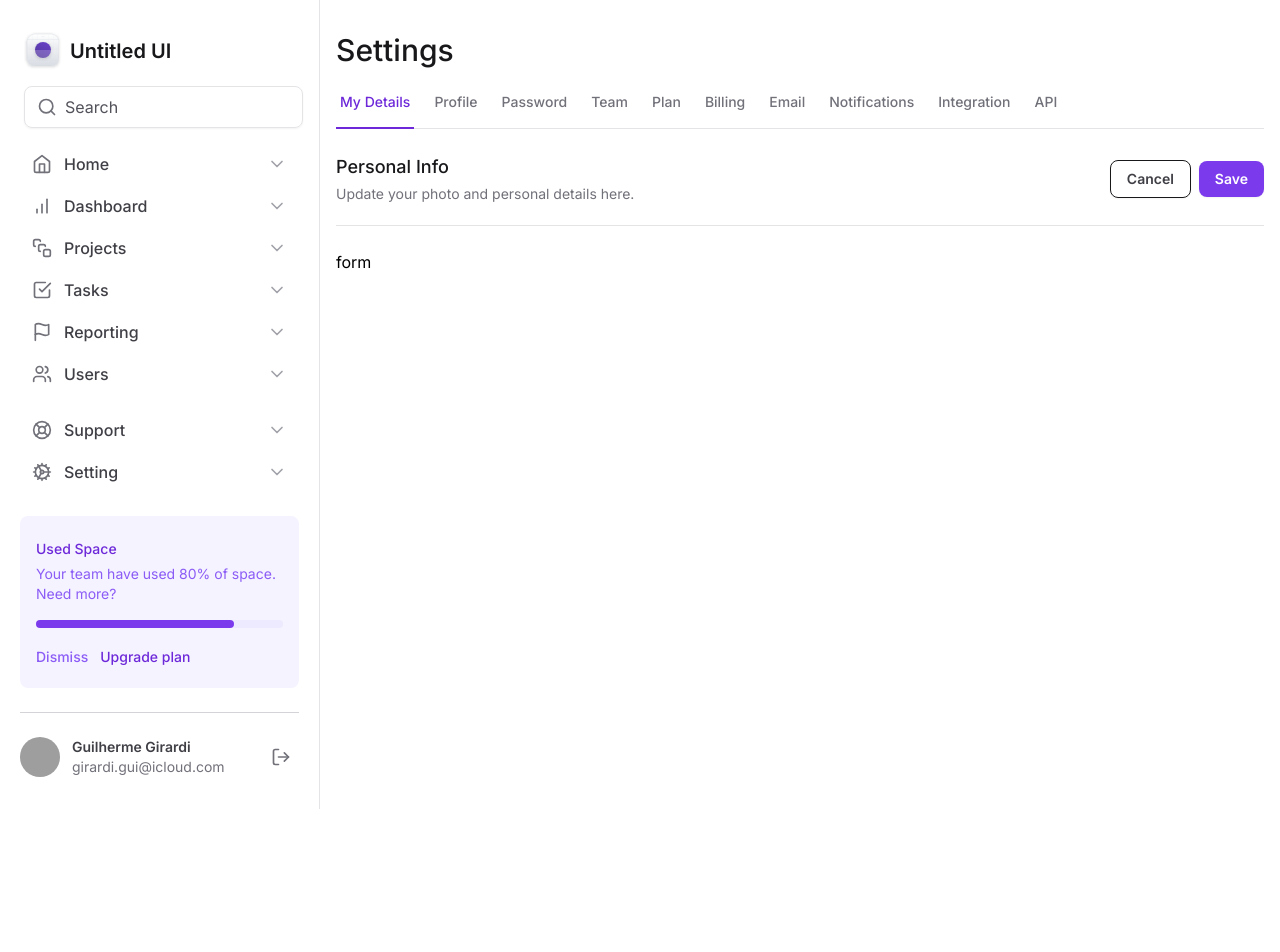
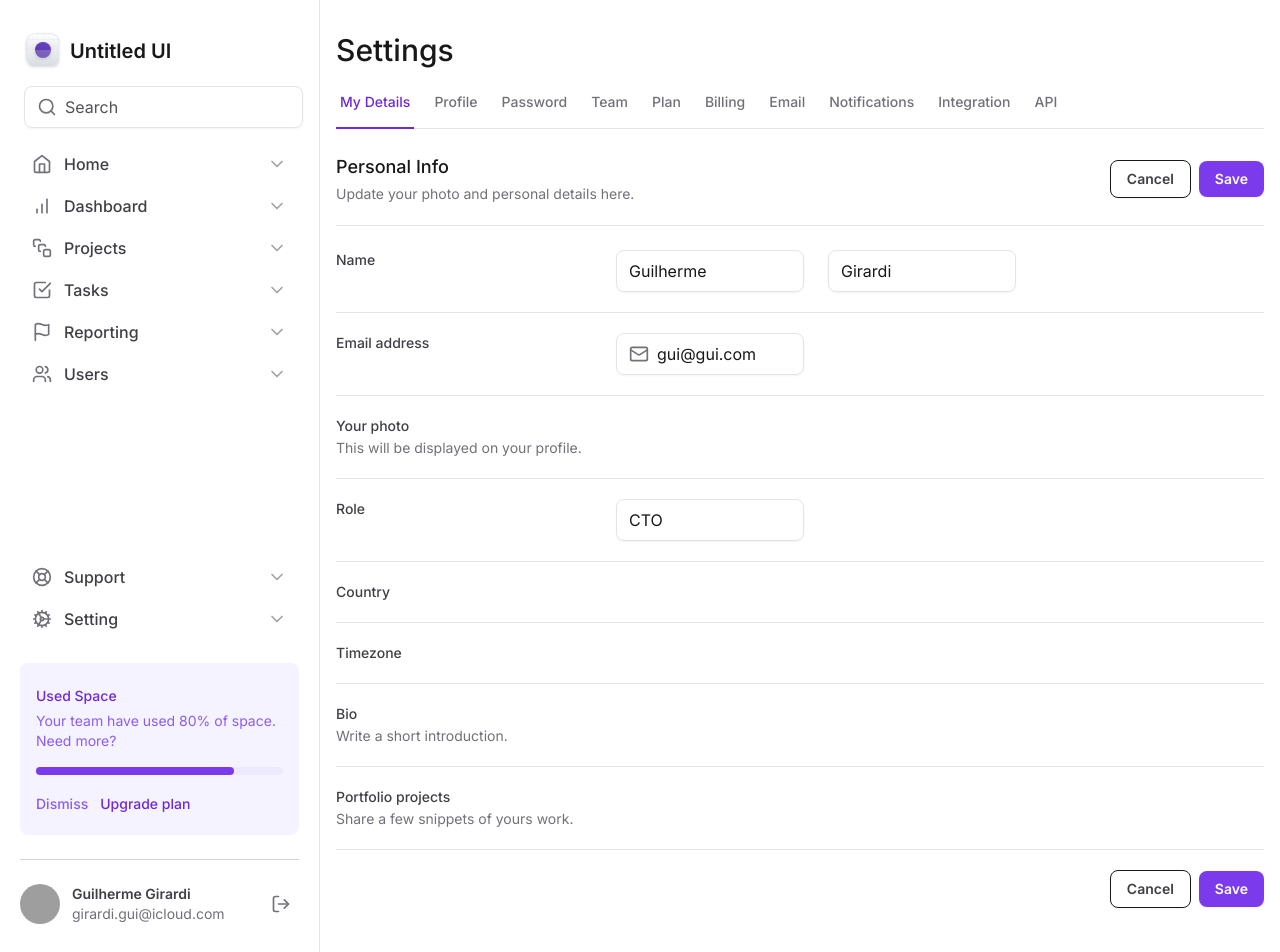
Before and after one commit to euguilhermegirardi/dashboard-tailwindcss, a Next.js app: page / in a window 1280 px wide. Shown: the top 952 px of the page. Before the commit the page ends 809 px from the top, so only its background shows below. Built offline with nearby package versions, Linux system fonts and the light colour scheme; grey boxes are pictures that could not be loaded.

Commit message:
create sections for main section

```diff
--- a/src/app/page.tsx
+++ b/src/app/page.tsx
@@ -1,4 +1,6 @@
+import { Mail } from 'lucide-react'
 import { SettingsTabs } from './components/SettingsTabs'
+import * as Input from './components/Sidebar/Input'
 
 export default function Home() {
   return (
@@ -32,8 +34,129 @@
           </div>
         </div>
 
-        <form id="settings" action="" className="mt-6 flex w-full flex-col">
-          form
+        <form
+          id="settings"
+          action=""
+          className="mt-6 flex w-full flex-col gap-5 divide-y divide-zinc-200"
+        >
+          <div className="grid-cols-form grid gap-3">
+            <label
+              htmlFor="firstName"
+              className="text-sm font-medium text-zinc-700"
+            >
+              Name
+            </label>
+            <div className="grid grid-cols-2 gap-6">
+              <Input.Root>
+                <Input.Control id="firstName" defaultValue="Guilherme" />
+              </Input.Root>
+
+              <Input.Root>
+                <Input.Control defaultValue="Girardi" />
+              </Input.Root>
+            </div>
+          </div>
+
+          <div className="grid-cols-form grid gap-3 pt-5">
+            <label
+              htmlFor="firstName"
+              className="text-sm font-medium text-zinc-700"
+            >
+              Email address
+            </label>
+            <div className="grid grid-cols-2 gap-6">
+              <Input.Root>
+                <Input.Prefix>
+                  <Mail className="h-5 w-5 text-zinc-500" />
+                </Input.Prefix>
+
+                <Input.Control
+                  id="email"
+                  type="email"
+                  defaultValue="gui@gui.com"
+                />
+              </Input.Root>
+            </div>
+          </div>
+
+          <div className="grid-cols-form grid gap-3 pt-5">
+            <label
+              htmlFor="photo"
+              className="text-sm font-medium text-zinc-700 "
+            >
+              Your photo
+              <span className="text-md mt-0.5 block font-normal text-zinc-500">
+                This will be displayed on your profile.
+              </span>
+            </label>
+          </div>
+
+          <div className="grid-cols-form grid gap-3 pt-5">
+            <label htmlFor="role" className="text-sm font-medium text-zinc-700">
+              Role
+            </label>
+            <div className="grid grid-cols-2 gap-6">
+              <Input.Root>
+                <Input.Control id="role" type="text" defaultValue="CTO" />
+              </Input.Root>
+            </div>
+          </div>
+
+          <div className="grid-cols-form grid gap-3 pt-5">
+            <label
+              htmlFor="country"
+              className="text-sm font-medium text-zinc-700"
+            >
+              Country
+            </label>
+            <div className="grid grid-cols-2 gap-6"></div>
+          </div>
+
+          <div className="grid-cols-form grid gap-3 pt-5">
+            <label
+              htmlFor="timezone"
+              className="text-sm font-medium text-zinc-700"
+            >
+              Timezone
+            </label>
+            <div className="grid grid-cols-2 gap-6"></div>
+          </div>
+
+          <div className="grid-cols-form grid gap-3 pt-5">
+            <label htmlFor="bio" className="text-sm font-medium text-zinc-700 ">
+              Bio
+              <span className="text-md mt-0.5 block font-normal text-zinc-500">
+                Write a short introduction.
+              </span>
+            </label>
+          </div>
+
+          <div className="grid-cols-form grid gap-3 pt-5">
+            <label
+              htmlFor="portfolio"
+              className="text-sm font-medium text-zinc-700 "
+            >
+              Portfolio projects
+              <span className="text-md mt-0.5 block font-normal text-zinc-500">
+                Share a few snippets of yours work.
+              </span>
+            </label>
+          </div>
+
+          <div className="flex items-center justify-end gap-2 pt-5">
+            <button
+              type="button"
+              className="rounded-lg border border-zinc-900 px-4  py-2 text-sm font-semibold text-zinc-700 shadow-sm hover:bg-zinc-50"
+            >
+              Cancel
+            </button>
+            <button
+              name="settings"
+              className="rounded-lg bg-violet-600 px-4 py-2 text-sm font-semibold text-white shadow-sm hover:bg-violet-700"
+            >
+              Save
+            </button>
+          </div>
         </form>
       </div>
     </>
--- a/tailwind.config.ts
+++ b/tailwind.config.ts
@@ -7,6 +7,7 @@
       gridTemplateColumns: {
         app: 'minmax(18rem, 20rem) 1fr',
         profile: 'max-content 1fr min-content',
+        form: 'minmax(7.5rem, 16.5rem) minmax(25rem, 1fr) minmax(0, 15rem)',
       },
     },
   },
```
